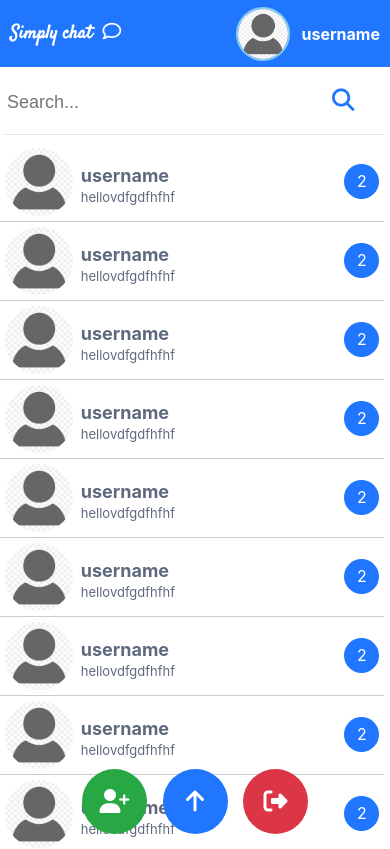
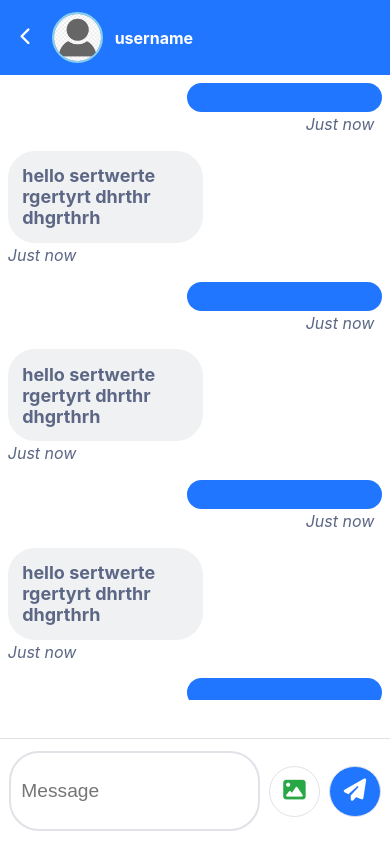
Before and after one commit to BINIL-BALAN/simply-chat, a React (Create React App) app: page /chat in a window 390 px wide. Shown: the top 849 px of the page. Built offline with nearby package versions, Linux system fonts and the light colour scheme.

Commit message:
side bar and chat section completed

```diff
--- /dev/null
+++ b/src/component/ReceiveMessage.js
@@ -0,0 +1,14 @@
+import React from 'react'
+import '../style/ReceiveMessage.css'
+function ReceiveMessage() {
+  return (
+    <div className="receive-msg-container">
+    <div className="msg-wrapper">
+        <div className="receive-message-content">hello sertwerte rgertyrt dhrthr dhgrthrh</div>
+        <p className="receive-time">Just now</p>
+    </div>
+    </div>
+  )
+}
+
+export default ReceiveMessage
--- /dev/null
+++ b/src/component/SendMessage.js
@@ -0,0 +1,14 @@
+import React from "react";
+import "../style/SendMessage.css";
+function SendMessage({message}) {
+  return (
+    <div className="send-msg-container">
+    <div className="msg-wrapper">
+        {message !=='' ? (<div className="message-content">{message}</div>) : ''}
+        <p className="time">Just now</p>
+    </div>
+    </div>
+  );
+}
+
+export default SendMessage;
--- a/src/component/User.js
+++ b/src/component/User.js
@@ -1,9 +1,10 @@
 import React from "react";
 import '../style/User.css'
-function User() {
+function User({setToggle}) {
+
   return (
     <>
-      <div className="user">
+      <div className="user" onClick={e=>setToggle(false)}>
        <div style={{display:'flex',flexDirection:'row'}}>
             <img src="images/dp.png" alt="" className="profile-img" />
             <div className="details">
--- a/src/index.css
+++ b/src/index.css
@@ -16,13 +16,45 @@ code {
 
 .success{
   background-color:#28a745;
+  color: white;
  }
  .danger{
   background-color:#dc3545;
+  color: white;
+
  }
  .warning{
   background-color: #ffc107;
+  color: white;
+
  }
  .primary{
   background-color: #2176ff;
+  color: white;
+
  }
+
+
+ .success-outline{
+  border: 1px solid #28a745;
+  background-color:white;
+  color: #28a745;
+ }
+ .danger-outline{
+  border: 1px solid #dc3545;
+  background-color:white;
+  color: #dc3545;
+
+ }
+ .warning-outline{
+  border: 1px solid #ffc107;
+  background-color: white;
+  color: #ffc107;
+
+ }
+ .primary-outline{
+  border: 1px solid #2176ff;
+  background-color: white;
+  color: #2176ff;
+
+ }
--- a/src/page/Home.js
+++ b/src/page/Home.js
@@ -1,30 +1,30 @@
 import React, { useRef, useState } from "react";
 import "../style/Home.css";
 import User from "../component/User";
+import SendMessage from "../component/SendMessage";
+import ReceiveMessage from "../component/ReceiveMessage";
+
 function Home() {
-  const chat = useRef();
-  const [toggle, seToggle] = useState(false);
-  function setWidth0() {
-    chat.current.style.width = "0%";
+  const photos = useRef();
+  const msg = useRef()
+  const [toggle, setToggle] = useState(false);
+  const [message,setMessage] = useState()
+
+  function handleSelect() {
+    photos.current.click();
   }
-  function setWidth100() {
-    chat.current.style.width = "100%";
+  function insertPhoto() {}
+
+  function handleSend(e){
+    e.preventDefault()
+    setMessage(msg.current.value)
   }
-
-  function handleSlide() {
-    seToggle(!toggle);
-    console.log(toggle);
-    if (toggle) {
-      setWidth100();
-    } else {
-      setWidth0();
-    }
-  }
-
   return (
     <>
       <div id="top"></div>
+
       <div className="home">
+        {toggle ? (
           <section className="side-bar">
             <div className="header">
               <h3 className="app-title">
@@ -39,43 +39,98 @@ function Home() {
 
             <div className="feed">
               <div className="search-container">
-                <input
-                  type="text"
-                  className="search"
-                  placeholder="Search..."
-                />
-                <button className="search-btn"><i class="fa-solid fa-magnifying-glass"></i></button>
+                <input type="text" className="search" placeholder="Search..." />
+                <button className="search-btn">
+                  <i className="fa-solid fa-magnifying-glass"></i>
+                </button>
               </div>
               <div className="profiles">
-               <User/>
-               <User/>
-               <User/>
-               <User/>
-               <User/>
-               <User/>
-               <User/>
-               <User/>
-               <User/>
-               <User/>
-               <User/>
-               <User/>
-               <User/>
-               <User/>
-               <User/>
-               <User/>
-
+                <User setToggle={setToggle} />
+                <User />
+                <User />
+                <User />
+                <User />
+                <User />
+                <User />
+                <User />
+                <User />
+                <User />
+                <User />
+                <User />
+                <User />
+                <User />
+                <User />
+                <User />
               </div>
               <div className="small-menu">
-        <a className="fixed-btn-a success"> <i class="fa-solid fa-user-plus"></i> </a>
-        <a href="#top" className="fixed-btn-a primary"> <i class="fa-solid fa-arrow-up"></i> </a>
-        <a className="fixed-btn-a danger"><i class="fa-solid fa-right-from-bracket"></i></a>
+                <a className="fixed-btn-a success">
+                  {" "}
+                  <i className="fa-solid fa-user-plus"></i>{" "}
+                </a>
+                <a href="#top" className="fixed-btn-a primary">
+                  {" "}
+                  <i className="fa-solid fa-arrow-up"></i>{" "}
+                </a>
+                <a className="fixed-btn-a danger">
+                  <i className="fa-solid fa-right-from-bracket"></i>
+                </a>
+              </div>
+            </div>
+          </section>
+        ) : (
+          <section className="chat">
+            <div className="header-msg">
+              <div className="mini-profile-msg">
+                <button className="exit-btn" onClick={(e) => setToggle(true)}>
+                  <i class="fa-solid fa-chevron-left"></i>
+                </button>
+                <img className="dp" src="images/dp.png" alt="" />
+                <span className="username">username </span>
               </div>
             </div>
 
+            <div className="chat-session">
+              <SendMessage message={message}/>
+              <ReceiveMessage/>
+              <SendMessage/>
+              <ReceiveMessage/>
+              <SendMessage/>
+              <ReceiveMessage/>
+              <SendMessage/>
+              <ReceiveMessage/>
+            </div>
+
+            <div className="messaging-session">
+              <form onSubmit={handleSend} className="message-form">
+                <input
+                  ref={msg}
+                  type="text"
+                  name=""
+                  id=""
+                  className="msg-input"
+                  placeholder="Message"
+                />
+                <input
+                  type="file"
+                  className="img-file"
+                  onChange={insertPhoto}
+                  accept="image/*"
+                  ref={photos}
+                />
+                <button
+                type="button"
+                  className="success-outline  send-btn"
+                  onClick={handleSelect}
+                >
+                  <i class="fa-solid fa-image"></i>
+                </button>
+                <button className="primary send-btn" type="submit">
+                  <i class="fa-solid fa-paper-plane"></i>
+                </button>
+              </form>
+            </div>
           </section>
-
-        <section className="chat">chat</section>
-
+        )}
       </div>
     </>
   );
--- a/src/style/Home.css
+++ b/src/style/Home.css
@@ -1,13 +1,11 @@
-
-
-@media (max-width: 625px){
-    .home{
+@media (max-width: 625px) {
+  .home {
     width: 100%;
     height: 100vh;
     display: flex;
     flex-direction: column;
   }
-    .header{
+  .header {
     position: sticky;
     top: 0px;
     display: flex;
@@ -17,33 +15,33 @@
     padding: 2px 10px;
     background-color: #2176ff;
   }
-    .app-title{
+  .app-title {
     color: white;
-      font-family: 'Satisfy',cursive;
+    font-family: "Satisfy", cursive;
   }
-    .mini-profile{
+  .mini-profile {
     width: fit-content;
     display: flex;
     justify-content: space-between;
     align-items: center;
   }
-    .dp{
-      width: 50px;
-      height: 50px;
+  .dp {
+    width: 47px;
+    height: 47px;
     margin-right: 3vw;
     border-radius: 50%;
     border: 2px solid skyblue;
   }
-    .username{
+  .username {
     color: white;
     font-size: 1rem;
     font-weight: bold;
   }
-    .search-container{
+  .search-container {
     margin: 5px 5px 0px 5px;
     border-bottom: 1px solid #e0e2e8;
   }
-    .search{
+  .search {
     color: #5c6785;
     font-size: large;
     height: 7vh;
@@ -51,38 +49,34 @@
     border: 0px;
     outline: none;
   }
-    .search-btn{
+  .search-btn {
     background: none;
     border: none;
     font-size: 1.4rem;
     padding: 0px;
     color: #2176ff;
   }
-    .search-btn:hover{
+  .search-btn:hover {
     background: none;
     border: 1px solid #c8cbd4;
     padding: 5px;
     margin-bottom: 4px;
     font-size: 1.2rem;
     border-radius: 5px;
-
   }
-    .profiles{
+  .profiles {
     margin-top: 1vh;
     width: 100%;
   }
 
-   .chat{
-    display: none;
-   }
-   .small-menu{
+  .small-menu {
     position: fixed;
     bottom: 10px;
     width: 100%;
     display: flex;
     justify-content: center;
   }
-   .fixed-btn{
+  .fixed-btn {
     border: none;
     border-radius: 50%;
     height: 65px;
@@ -92,7 +86,8 @@
     font-size: 1.5rem;
   }
 
-   .fixed-btn-a{
+  .fixed-btn-a {
+    cursor: pointer;
     text-decoration: none;
     color: white;
     font-size: 1.5rem;
@@ -104,4 +99,91 @@
     width: 65px;
     margin: 0px 2vw;
   }
+
+  .chat {
+    display: inline;
+    height: 100%;
   }
+  .exit-btn {
+    background: none;
+    border: none;
+    outline: none;
+    margin-right: .5vw;
+    color: white;
+    font-size: large;
+    height: 3rem;
+    width: 3rem;
+  }
+
+  .exit-btn:hover {
+    /* background: rgba(185, 199, 209, 0.2); */
+    background-color: rgb(3, 79, 201);
+    border-radius: 50%;
+    outline: none;
+    margin-right: 1vw;
+    color: white;
+    font-size: large;
+    height: 3rem;
+    width: 3rem;
+  }
+  .header-msg {
+    position: sticky;
+    top: 0px;
+    display: flex;
+    flex-direction: row;
+    justify-content: space-between;
+    align-items: center;
+    padding: 12px 2px;
+    background-color: #2176ff;
+  }
+  .mini-profile-msg {
+    width: fit-content;
+    display: flex;
+    justify-content: space-between;
+    align-items: center;
+  }
+  .chat-session{
+    width: 100%;
+    /* background-color: #f0f1f3; */
+    max-height: 74vh;
+    overflow-x: scroll;
+  }
+  .messaging-session{
+    background-color: white;
+    position: fixed;
+    display: flex;
+    align-items: center;
+    bottom: 0px;
+    height: 12.5vh;
+    width: 100%;
+    border: 1px solid #e0e2e8;
+    border-bottom: none;
+    border-left: none;
+    border-right: none;
+    padding: 0px 0px;
+  }
+  .message-form{
+    width: 100%;
+    height: 100%;
+    display: flex;
+    justify-content: space-evenly;
+    align-items: center;
+  }
+  .msg-input{
+    height: 9vh;
+    padding: 0px 10px;
+    width: 58vw;
+    font-size: 1.2rem;
+    border: 2px solid #e0e2e8;
+    border-radius: 30px;
+    outline: none;
+  }
+  .send-btn{
+    width: 3.2rem;
+    height: 3.2rem;
+    font-size: 1.4rem;
+    border: 1px solid #e0e2e8;
+    outline: none;
+    border-radius: 50%;
+  }
+}
--- /dev/null
+++ b/src/style/ReceiveMessage.css
@@ -0,0 +1,30 @@
+.send-msg-container {
+    width: 100%;
+    display: flex;
+    justify-content: flex-end;
+  }
+  .msg-wrapper {
+    width: 50%;
+    margin-right: 2vw;
+    margin-left: 2vw;
+    margin-top: 1vh;
+    margin-bottom: 1vh;
+  }
+  .receive-time {
+    color: #5c6785;
+    text-align: left;
+    font-style: italic;
+    margin: 2px 0px 0px 0px;
+    padding: 0px;
+    width: 48vw;
+  }
+  .receive-message-content {
+    color:  #5c6785;
+    font-weight: bold;
+    text-align: left;
+    max-width: 50vw;
+    font-size: large;
+    padding: 0.9rem;
+    border-radius: 27px;
+    background-color: #f0f1f3;;
+  }
--- /dev/null
+++ b/src/style/SendMessage.css
@@ -0,0 +1,30 @@
+.send-msg-container {
+  width: 100%;
+  display: flex;
+  justify-content: flex-end;
+}
+.msg-wrapper {
+  width: 50%;
+  margin-right: 2vw;
+  margin-left: 2vw;
+  margin-top: 1vh;
+  margin-bottom: 1vh;
+}
+.time {
+  color: #5c6785;
+  text-align: right;
+  font-style: italic;
+  margin: 2px 0px 0px 0px;
+  padding: 0px;
+  width: 48vw;
+}
+.message-content {
+  color: white;
+  font-weight: bold;
+  text-align: left;
+  max-width: 50vw;
+  font-size: large;
+  padding: 0.9rem;
+  border-radius: 27px;
+  background-color: #2176ff;
+}
--- a/src/style/User.css
+++ b/src/style/User.css
@@ -11,6 +11,11 @@
     flex-direction: row;
     justify-content: space-between;
     align-items: center;
+  }
+
+  .user:hover{
+    color: white;
+    background-color: rgba(185, 199, 209, 0.2);
   }
   .profile-img{
     margin: 0px;
```
Also changed, not shown: src/firebase.js (added). Lines whose indentation alone changed are shown as unchanged.
